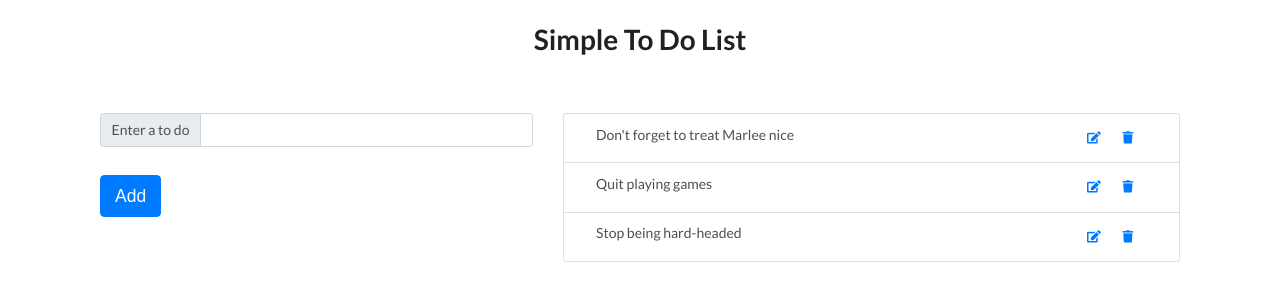
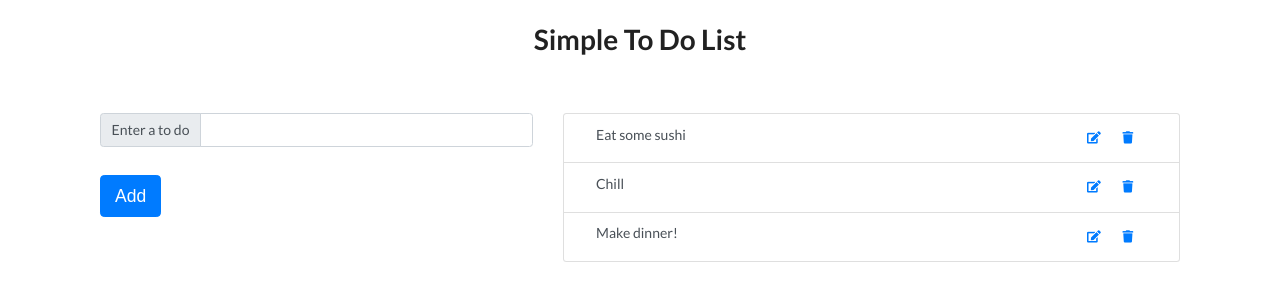
Before and after one commit to MarleeG/To-Do-List, a React (Create React App) app: page / in a window 1280 px wide. Shown: the top 300 px of the page. Built offline with nearby package versions, Linux system fonts and the light colour scheme.

Commit message:
style adjustments

```diff
--- a/src/App.js
+++ b/src/App.js
@@ -5,13 +5,11 @@ import Input from './components/input';
 
 import ToDoList from './components/to_do_list';
 
-// ['Eat some sushi', 'Chill', 'Make dinner!'],
 class App extends Component {
   state = {
     app_name: 'Simple To Do List',
     to_do_item: '',
-    to_do_list: [`Don't forget to treat Marlee nice`,
-      `Quit playing games`, `Stop being hard-headed`],
+    to_do_list: ['Eat some sushi', 'Chill', 'Make dinner!'],
     button_text: 'Add',
     button_variant: 'primary',
     input_prepend_text: 'Enter a to do',
--- a/src/components/to_do_list.js
+++ b/src/components/to_do_list.js
@@ -17,13 +17,13 @@ const ToDoList = (props) => {
                                 disabled={props.updateIndex !== undefined && props.toDoList[props.updateIndex] === item? true: false}
                             >
 
-                                <Container>
+                                <Container >
                                     <Row>
 
-                                        <Col lg={6} className='float-left'>
+                                        <Col lg={6} xs={12}>
                                             {item}
                                         </Col>
-                                        <Col lg={6} className='float-right'>
+                                        <Col lg={6} className='float-right' xs={12}>
                                             <Button
                                                 onClick={() => props.deleteToDo(idx)}
                                                 variant="link"
```
